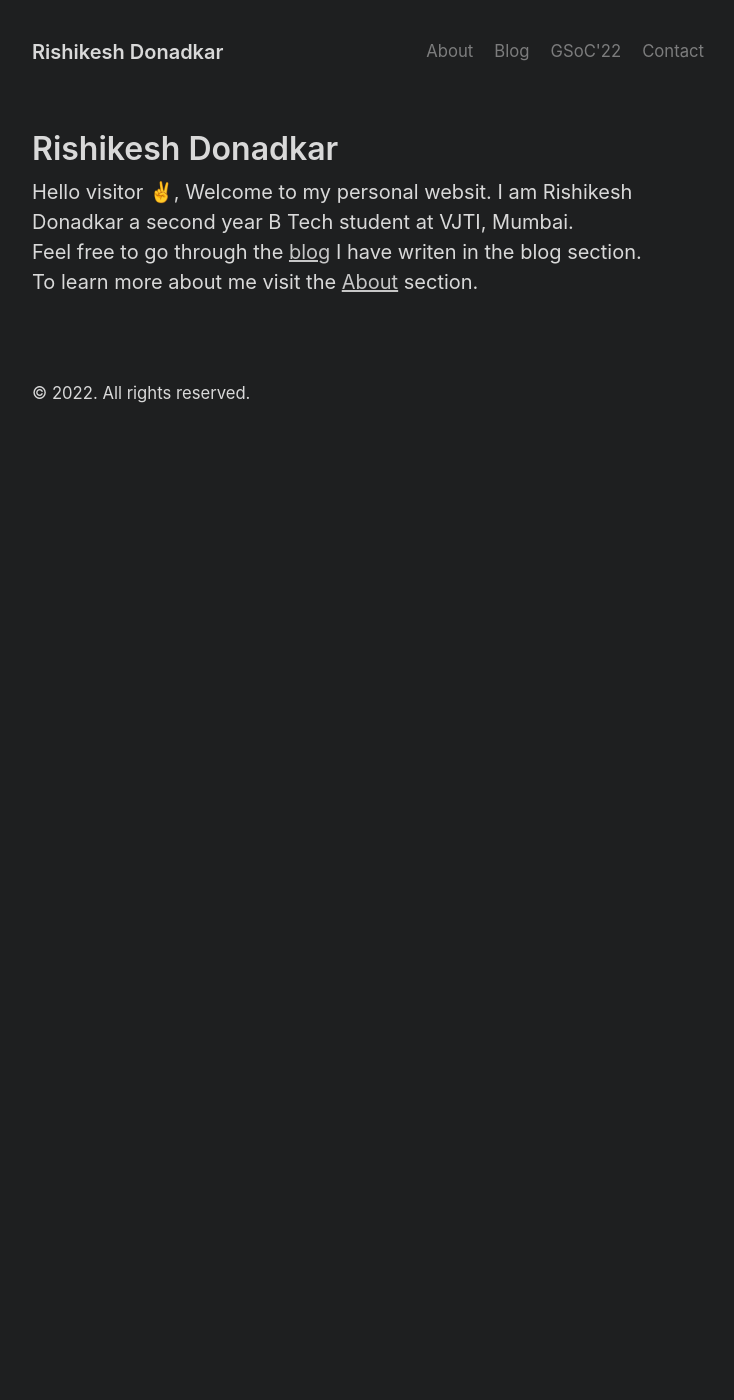
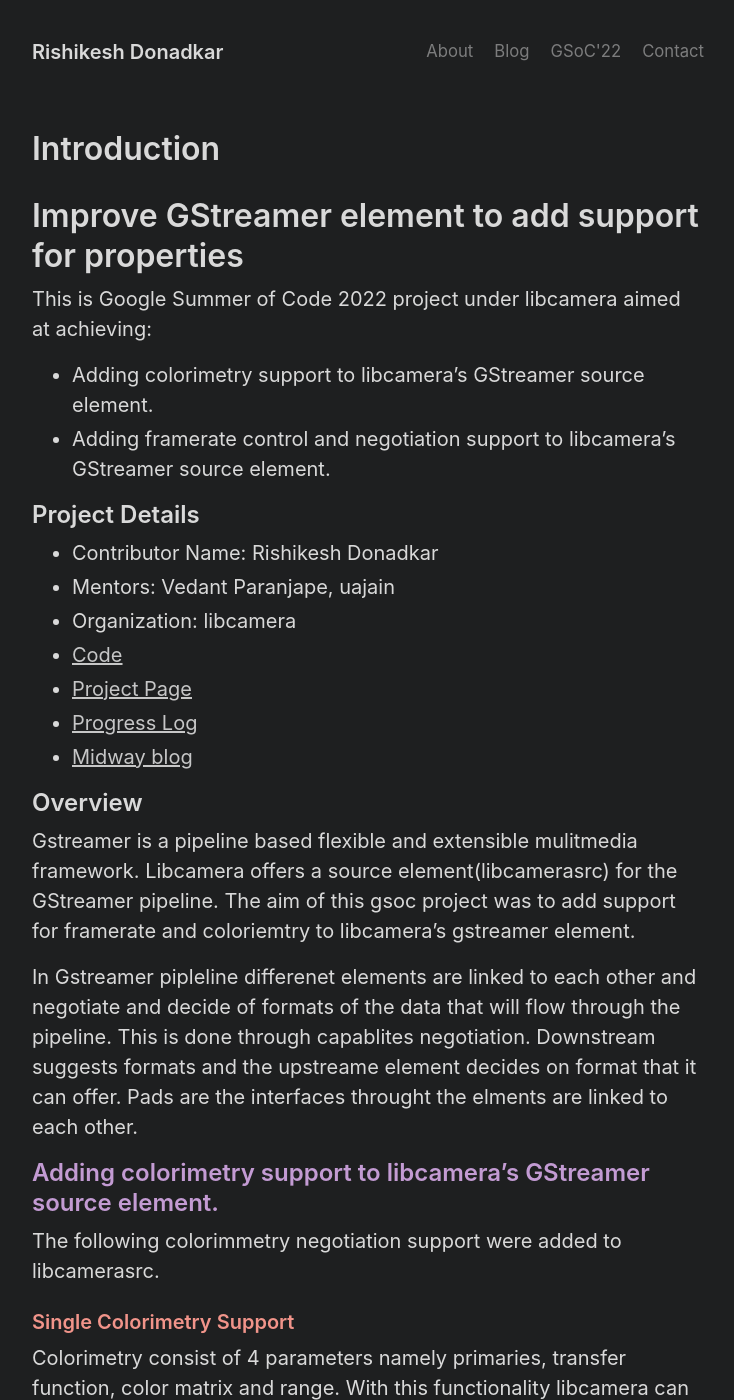
Before and after one commit to RISHI27-dot/rishi27-dot.github.io, a Jekyll site: the page built from index.html, in a window 1280 px wide and 1400 px high. Shown: the whole window, without its empty margins (272-1006 px from the left). Built offline with Jekyll 4.4.1, drawn with Linux system fonts in a browser that asks for light colours; the list of posts is cut into pages by our own code; some of the changed text lies outside the part shown.

Commit message:
final report 3

````diff
--- a/_posts/2022-04-04-introduction.md
+++ b/_posts/2022-04-04-introduction.md
@@ -1,6 +1,61 @@
----
+<!-- ---
 layout: post
 title: Rishikesh Donadkar
 ---
 Hello visitor &#9996;, Welcome to my personal websit. I am Rishikesh Donadkar a second year B Tech student at VJTI, Mumbai. <br>
 Feel free to go through the [blog](/blogs) I have writen in the blog section. <br>To learn more about me visit the [About](/about) section.
+ -->
+
+
+# Improve GStreamer element to add support for properties
+
+This is Google Summer of Code 2022 project under libcamera aimed at achieving:
+
+* Adding colorimetry support to libcamera's GStreamer source element.
+* Adding framerate control and negotiation support to libcamera's GStreamer source element.
+
+## Project Details
+* Contributor Name: Rishikesh Donadkar
+* Mentors: Vedant Paranjape, uajain
+* Organization: libcamera
+* [Code](https://git.libcamera.org/libcamera/libcamera.git/)
+* [Project Page](https://summerofcode.withgoogle.com/programs/2022/projects/WyqdLcia)
+* [Progress Log](/gsoc/home)
+* [Midway blog](/midway_blog/home)
+
+## Overview
+
+Gstreamer is a pipeline based flexible and extensible mulitmedia framework. Libcamera offers a source element(libcamerasrc) for the GStreamer pipeline. The aim of this gsoc project was to add support for framerate and coloriemtry to libcamera's gstreamer element.
+
+In Gstreamer pipleline differenet elements are linked to each other and negotiate and decide of formats of the data that will flow through the pipeline. This is done through capablites negotiation. Downstream suggests formats and the upstreame element decides on format that it can offer. Pads are the interfaces throught the elments are linked to each other.
+
+## <span style="color:#C39BD3 "> Adding colorimetry support to libcamera's GStreamer source element. </span>
+ The following colorimmetry negotiation support were added to libcamerasrc.
+### <span style="color:#F1948A "> Single Colorimetry Support </span>
+
+Colorimetry consist of 4 parameters namely primaries, transfer function, color matrix and range. With this functionality libcamera can negotiate the colorimetry. Appropriate coloriemtry is decided on the libcamera side by mapping the four identifiers to the corresponding identifiers in libcamera and decide on apporprialte colorspace corresponding the the colorimetry requestd by the neighbouring element in the gstreamer pipeline. The neighbouring element request the colorimetry it wants/prefers by exposing it on its pads. This patch only works with single colorimetry negotiation.
+
+Usage
+```
+
+```
+### <span style="color:#F1948A "> Multiple Colorimetry Support </span>
+
+Elements can also specifiy comma seprated list of colorimetry that it can work with and with this functionality libcamerasrc can negotiate the colorimetry list. Downstream element will suggest the colorimetries on its pad and libcamerasrc will decide on one of the coloriemtry from the suggestions.
+
+Usage
+```
+
+```
+## <span style="color:#C39BD3 "> Adding framerate control and negotiation support to libcamera's GStreamer source element. </span>
+
+With this functionality libcamerasrc can negotatie framerate of the stream.
+
+Usage
+```
+
+```
+## Contributions
+1.[Provide colorimetry <> ColorSpace mappings](https://git.libcamera.org/libcamera/libcamera.git/commit/?id=fc9783acc6083a59fae8bca1ce49635e59afa355)
+
+2.[Provide mulitple colorimetry support](https://patchwork.libcamera.org/patch/17174/)
````
Also changed, not shown: final_report/home.md (+2 -0 lines).
